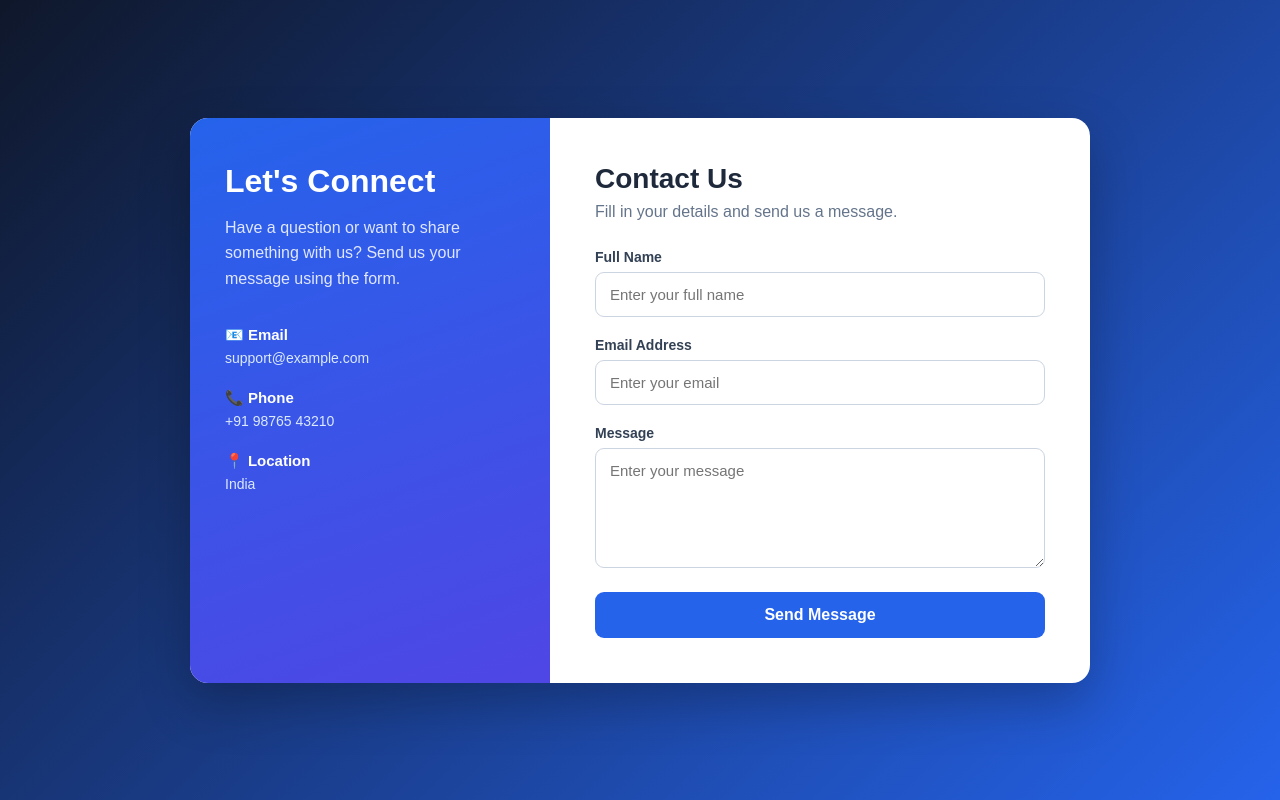
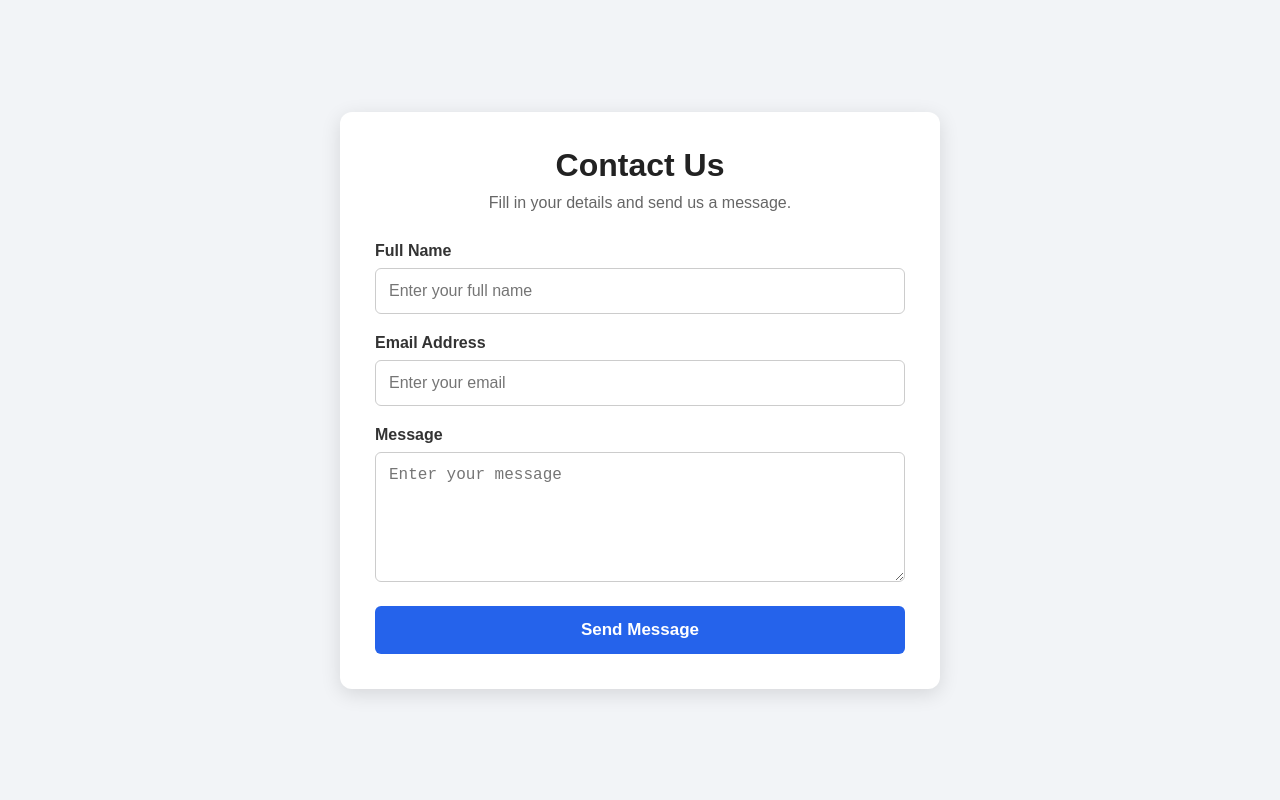
Before and after one commit to bhavesh-gff/ISA3-Contact-Form-Project, a plain HTML site: page Frontend/index.html in a window 1280 px wide. Drawn offline with Linux system fonts and the light colour scheme.

Commit message:
Update contact form design

```diff
--- a/Frontend/index.html
+++ b/Frontend/index.html
@@ -4,206 +4,105 @@
     <meta charset="UTF-8">
     <meta name="viewport" content="width=device-width, initial-scale=1.0">
 
-    <title>Contact Us</title>
+    <title>Contact Form</title>
 
     <style>
         * {
+            box-sizing: border-box;
             margin: 0;
             padding: 0;
-            box-sizing: border-box;
-            font-family: Arial, sans-serif;
         }
 
         body {
+            font-family: Arial, sans-serif;
+            background: #f2f4f7;
             min-height: 100vh;
             display: flex;
             justify-content: center;
             align-items: center;
-            padding: 25px;
-            background: linear-gradient(135deg, #0f172a, #2563eb);
+            padding: 20px;
         }
 
-        .contact-box {
+        .container {
             width: 100%;
-            max-width: 900px;
-            display: grid;
-            grid-template-columns: 40% 60%;
+            max-width: 600px;
             background: white;
-            border-radius: 18px;
-            overflow: hidden;
-            box-shadow: 0 20px 50px rgba(0, 0, 0, 0.25);
+            padding: 35px;
+            border-radius: 12px;
+            box-shadow: 0 5px 20px rgba(0, 0, 0, 0.12);
         }
 
-        /* Left Side */
-
-        .info {
-            padding: 45px 35px;
-            color: white;
-            background: linear-gradient(160deg, #2563eb, #4f46e5);
+        h1 {
+            text-align: center;
+            margin-bottom: 10px;
+            color: #222;
         }
 
-        .info h1 {
-            font-size: 32px;
-            margin-bottom: 15px;
+        .description {
+            text-align: center;
+            color: #666;
+            margin-bottom: 30px;
         }
 
-        .info p {
-            color: #e0e7ff;
-            line-height: 1.6;
-            margin-bottom: 35px;
+        label {
+            display: block;
+            margin-bottom: 8px;
+            font-weight: bold;
+            color: #333;
         }
 
-        .info-item {
-            margin-bottom: 22px;
-        }
-
-        .info-item h3 {
-            font-size: 15px;
-            margin-bottom: 5px;
-        }
-
-        .info-item span {
-            font-size: 14px;
-            color: #dbeafe;
-        }
-
-        /* Right Side */
-
-        .form-area {
-            padding: 45px;
-        }
-
-        .form-area h2 {
-            color: #1e293b;
-            font-size: 28px;
-            margin-bottom: 8px;
-        }
-
-        .form-area > p {
-            color: #64748b;
-            margin-bottom: 28px;
-        }
-
-        .input-group {
+        input,
+        textarea {
+            width: 100%;
+            padding: 13px;
+            border: 1px solid #ccc;
+            border-radius: 6px;
+            font-size: 16px;
             margin-bottom: 20px;
         }
 
-        .input-group label {
-            display: block;
-            margin-bottom: 7px;
-            color: #334155;
-            font-size: 14px;
-            font-weight: bold;
-        }
-
-        .input-group input,
-        .input-group textarea {
-            width: 100%;
-            padding: 13px 14px;
-            border: 1px solid #cbd5e1;
-            border-radius: 9px;
-            font-size: 15px;
-            outline: none;
-        }
-
-        .input-group input:focus,
-        .input-group textarea:focus {
-            border-color: #2563eb;
-            box-shadow: 0 0 0 3px rgba(37, 99, 235, 0.12);
-        }
-
-        .input-group textarea {
-            height: 120px;
+        textarea {
+            height: 130px;
             resize: vertical;
         }
 
-        .submit-btn {
+        input:focus,
+        textarea:focus {
+            outline: none;
+            border-color: #2563eb;
+        }
+
+        button {
             width: 100%;
             padding: 14px;
-            border: none;
-            border-radius: 9px;
             background: #2563eb;
             color: white;
-            font-size: 16px;
+            border: none;
+            border-radius: 6px;
+            font-size: 17px;
             font-weight: bold;
             cursor: pointer;
         }
 
-        .submit-btn:hover {
+        button:hover {
             background: #1d4ed8;
-        }
-
-        /* Mobile */
-
-        @media (max-width: 700px) {
-
-            .contact-box {
-                grid-template-columns: 1fr;
-            }
-
-            .info {
-                padding: 30px;
-            }
-
-            .form-area {
-                padding: 30px;
-            }
         }
     </style>
 </head>
 
 <body>
 
-    <div class="contact-box">
+    <div class="container">
 
-        <!-- Information Section -->
+        <h1>Contact Us</h1>
 
-        <div class="info">
-
-            <h1>Let's Connect</h1>
-
-            <p>
-                Have a question or want to share something with us?
-                Send us your message using the form.
+        <p class="description">
+            Fill in your details and send us a message.
         </p>
 
-            <div class="info-item">
-                <h3>📧 Email</h3>
-                <span>support@example.com</span>
-            </div>
-
-            <div class="info-item">
-                <h3>📞 Phone</h3>
-                <span>+91 98765 43210</span>
-            </div>
-
-            <div class="info-item">
-                <h3>📍 Location</h3>
-                <span>India</span>
-            </div>
-
-        </div>
-
-
-        <!-- Contact Form -->
-
-        <div class="form-area">
-
-            <h2>Contact Us</h2>
-
-            <p>Fill in your details and send us a message.</p>
-
-            <form
-                action="https://armory-reclaim-croak.ngrok-free.dev/submit.php"
-                method="POST"
-            >
-
-                <!-- Name -->
-
-                <div class="input-group">
+        <form action="https://armory-reclaim-croak.ngrok-free.dev/submit.php" method="POST">
 
             <label for="name">Full Name</label>
-
             <input
                 type="text"
                 id="name"
@@ -212,15 +111,7 @@
                 required
             >
 
-                </div>
-
-
-                <!-- Email -->
-
-                <div class="input-group">
-
             <label for="email">Email Address</label>
-
             <input
                 type="email"
                 id="email"
@@ -229,15 +120,7 @@
                 required
             >
 
-                </div>
-
-
-                <!-- Message -->
-
-                <div class="input-group">
-
             <label for="message">Message</label>
-
             <textarea
                 id="message"
                 name="message"
@@ -245,18 +128,11 @@
                 required
             ></textarea>
 
-                </div>
-
-
-                <button type="submit" class="submit-btn">
-                    Send Message
-                </button>
+            <button type="submit">Send Message</button>
 
         </form>
 
     </div>
 
-    </div>
-
 </body>
 </html>
```
Lines whose indentation alone changed are shown as unchanged.
